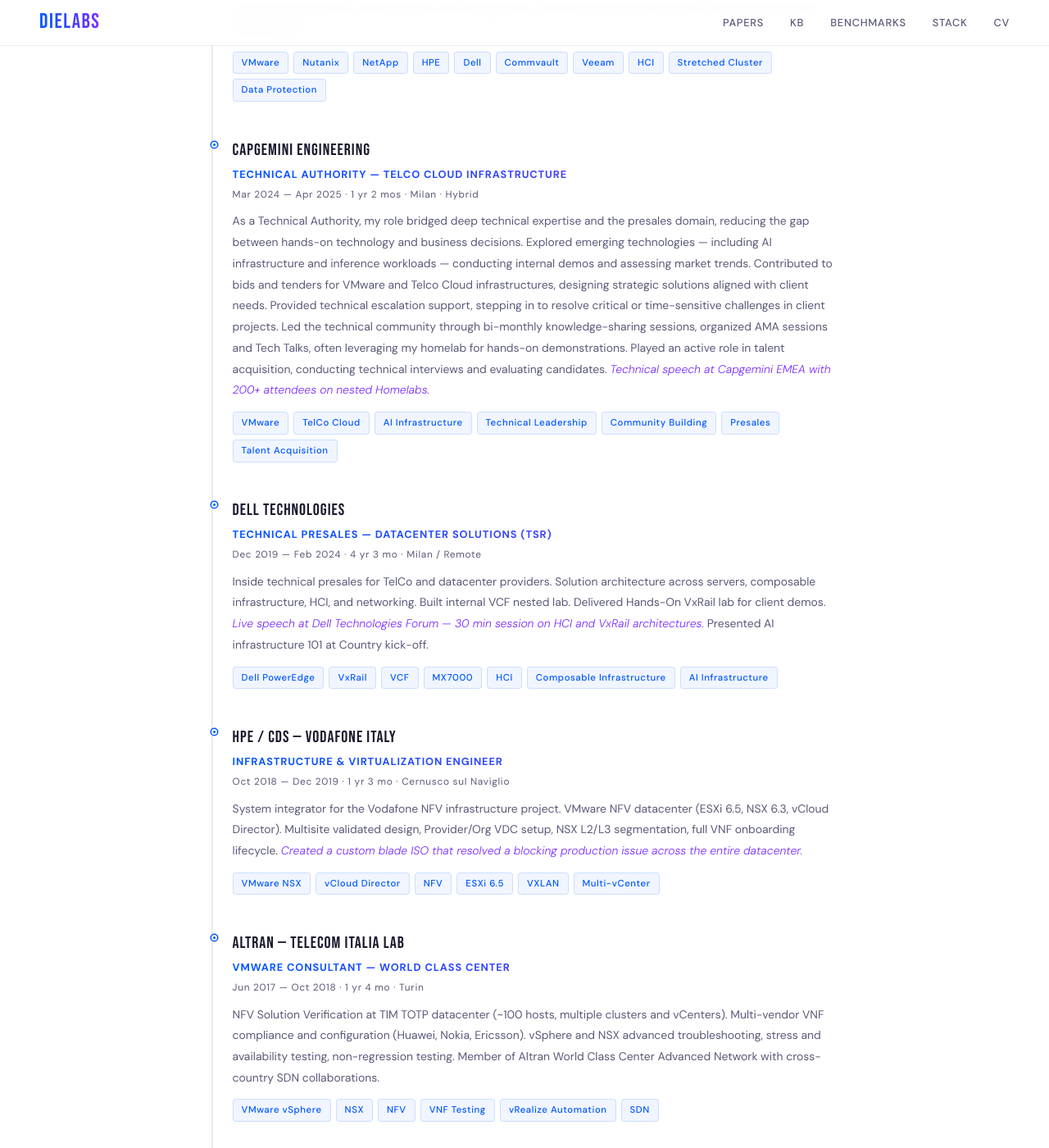
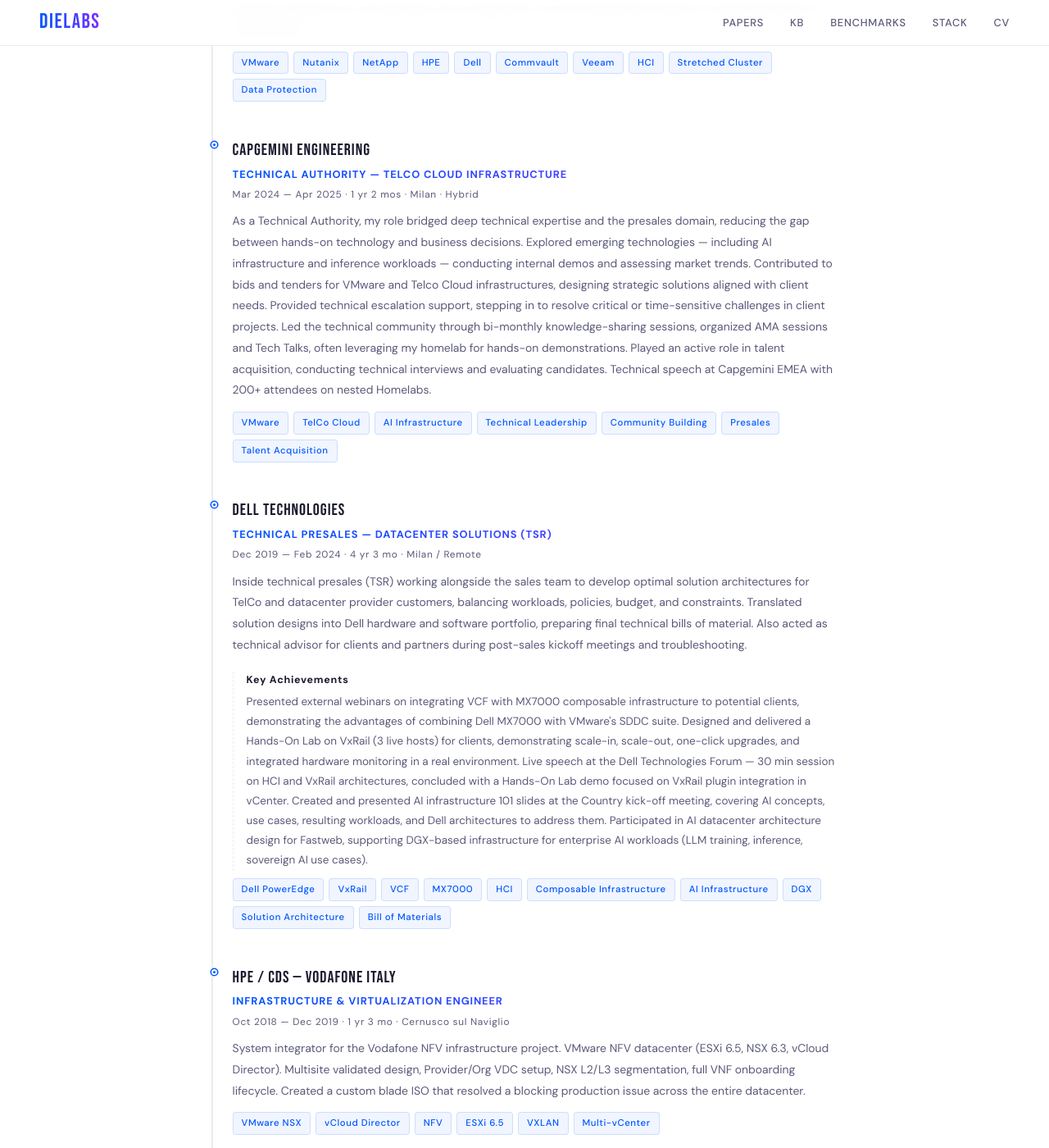
Before and after one commit to Dielabs/dielabs.github.io, a Jekyll site: the page built from cv/index.html, in a window 1280 px wide and 1400 px high, scrolled down 3120 px. Shown: the whole window at 82% size. Built offline with Jekyll 4.4.1, drawn with Linux system fonts in a browser that asks for light colours; some of the changed text lies outside the part shown.

Commit message:
Update index.html
g

```diff
--- a/cv/index.html
+++ b/cv/index.html
@@ -443,7 +443,7 @@
 <!-- ── HERO ── -->
 <div class="cv-hero">
   <div class="cv-name">Diego Bardella</div>
-  <div class="cv-role">Datacenter Architect &nbsp;·&nbsp; Inference Engineer &nbsp;·&nbsp; NVIDIA AI Infrastructure Certification Apprentice</div>
+  <div class="cv-role">Datacenter Architect &nbsp;·&nbsp; AI Infrastructure Lover &nbsp;·&nbsp; NVIDIA AI Infrastructure Certification Apprentice</div>
   <div class="cv-meta">
     <span class="cv-meta-item"><span class="cv-meta-dot"></span>Casale Monferrato (AL), IT</span>
     <a class="cv-meta-item" href="https://linkedin.com/in/diegobardella" target="_blank"><span class="cv-meta-dot"></span>linkedin.com/in/diegobardella</a>
@@ -565,7 +565,7 @@
       <div class="timeline-role">Technical Authority — Telco Cloud Infrastructure</div>
       <div class="timeline-period">Mar 2024 — Apr 2025 · 1 yr 2 mos · Milan · Hybrid</div>
       <div class="timeline-body">
-        As a Technical Authority, my role bridged deep technical expertise and the presales domain, reducing the gap between hands-on technology and business decisions. Explored emerging technologies — including AI infrastructure and inference workloads — conducting internal demos and assessing market trends. Contributed to bids and tenders for VMware and Telco Cloud infrastructures, designing strategic solutions aligned with client needs. Provided technical escalation support, stepping in to resolve critical or time-sensitive challenges in client projects. Led the technical community through bi-monthly knowledge-sharing sessions, organized AMA sessions and Tech Talks, often leveraging my homelab for hands-on demonstrations. Played an active role in talent acquisition, conducting technical interviews and evaluating candidates. <em>Technical speech at Capgemini EMEA with 200+ attendees on nested Homelabs.</em>
+        As a Technical Authority, my role bridged deep technical expertise and the presales domain, reducing the gap between hands-on technology and business decisions. Explored emerging technologies — including AI infrastructure and inference workloads — conducting internal demos and assessing market trends. Contributed to bids and tenders for VMware and Telco Cloud infrastructures, designing strategic solutions aligned with client needs. Provided technical escalation support, stepping in to resolve critical or time-sensitive challenges in client projects. Led the technical community through bi-monthly knowledge-sharing sessions, organized AMA sessions and Tech Talks, often leveraging my homelab for hands-on demonstrations. Played an active role in talent acquisition, conducting technical interviews and evaluating candidates. Technical speech at Capgemini EMEA with 200+ attendees on nested Homelabs.
       </div>
       <div class="timeline-tags">
         <span class="tag">VMware</span><span class="tag">TelCo Cloud</span><span class="tag">AI Infrastructure</span><span class="tag">Technical Leadership</span><span class="tag">Community Building</span><span class="tag">Presales</span><span class="tag">Talent Acquisition</span>
@@ -577,10 +577,18 @@
       <div class="timeline-role">Technical Presales — Datacenter Solutions (TSR)</div>
       <div class="timeline-period">Dec 2019 — Feb 2024 · 4 yr 3 mo · Milan / Remote</div>
       <div class="timeline-body">
-        Inside technical presales for TelCo and datacenter providers. Solution architecture across servers, composable infrastructure, HCI, and networking. Built internal VCF nested lab. Delivered Hands-On VxRail lab for client demos. <em>Live speech at Dell Technologies Forum — 30 min session on HCI and VxRail architectures.</em> Presented AI infrastructure 101 at Country kick-off.
+        Inside technical presales (TSR) working alongside the sales team to develop optimal solution architectures for TelCo and datacenter provider customers, balancing workloads, policies, budget, and constraints. Translated solution designs into Dell hardware and software portfolio, preparing final technical bills of material. Also acted as technical advisor for clients and partners during post-sales kickoff meetings and troubleshooting.
       </div>
+
+      <div class="timeline-sub">
+        <div class="timeline-sub-title">Key Achievements</div>
+        <div class="timeline-sub-body">
+          Presented external webinars on integrating VCF with MX7000 composable infrastructure to potential clients, demonstrating the advantages of combining Dell MX7000 with VMware's SDDC suite. Designed and delivered a Hands-On Lab on VxRail (3 live hosts) for clients, demonstrating scale-in, scale-out, one-click upgrades, and integrated hardware monitoring in a real environment. Live speech at the Dell Technologies Forum &mdash; 30 min session on HCI and VxRail architectures, concluded with a Hands-On Lab demo focused on VxRail plugin integration in vCenter. Created and presented AI infrastructure 101 slides at the Country kick-off meeting, covering AI concepts, use cases, resulting workloads, and Dell architectures to address them. Participated in AI datacenter architecture design for Fastweb, supporting DGX-based infrastructure for enterprise AI workloads (LLM training, inference, sovereign AI use cases).
+        </div>
+      </div>
+
       <div class="timeline-tags">
-        <span class="tag">Dell PowerEdge</span><span class="tag">VxRail</span><span class="tag">VCF</span><span class="tag">MX7000</span><span class="tag">HCI</span><span class="tag">Composable Infrastructure</span><span class="tag">AI Infrastructure</span>
+        <span class="tag">Dell PowerEdge</span><span class="tag">VxRail</span><span class="tag">VCF</span><span class="tag">MX7000</span><span class="tag">HCI</span><span class="tag">Composable Infrastructure</span><span class="tag">AI Infrastructure</span><span class="tag">DGX</span><span class="tag">Solution Architecture</span><span class="tag">Bill of Materials</span>
       </div>
     </div>
 
@@ -589,7 +597,7 @@
       <div class="timeline-role">Infrastructure &amp; Virtualization Engineer</div>
       <div class="timeline-period">Oct 2018 — Dec 2019 · 1 yr 3 mo · Cernusco sul Naviglio</div>
       <div class="timeline-body">
-        System integrator for the Vodafone NFV infrastructure project. VMware NFV datacenter (ESXi 6.5, NSX 6.3, vCloud Director). Multisite validated design, Provider/Org VDC setup, NSX L2/L3 segmentation, full VNF onboarding lifecycle. <em>Created a custom blade ISO that resolved a blocking production issue across the entire datacenter.</em>
+        System integrator for the Vodafone NFV infrastructure project. VMware NFV datacenter (ESXi 6.5, NSX 6.3, vCloud Director). Multisite validated design, Provider/Org VDC setup, NSX L2/L3 segmentation, full VNF onboarding lifecycle. Created a custom blade ISO that resolved a blocking production issue across the entire datacenter.
       </div>
       <div class="timeline-tags">
         <span class="tag">VMware NSX</span><span class="tag">vCloud Director</span><span class="tag">NFV</span><span class="tag">ESXi 6.5</span><span class="tag">VXLAN</span><span class="tag">Multi-vCenter</span>
```
